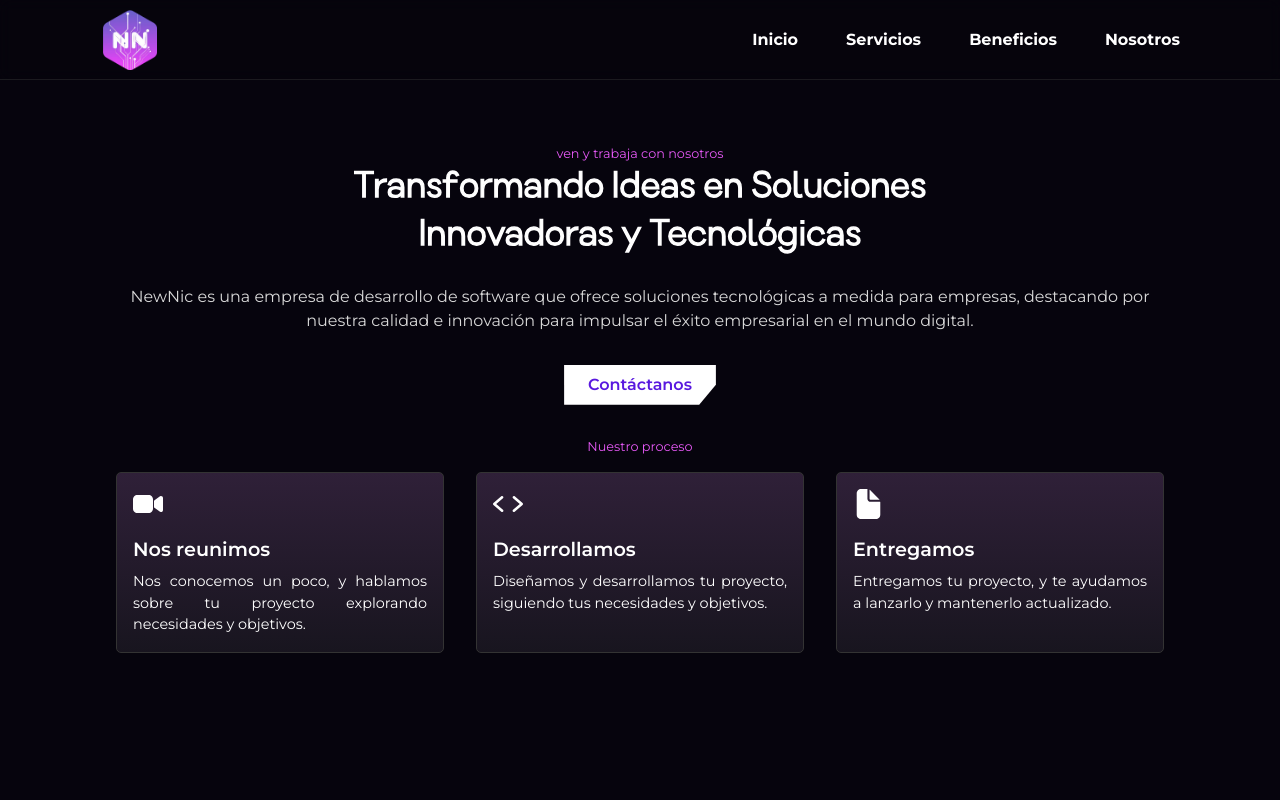
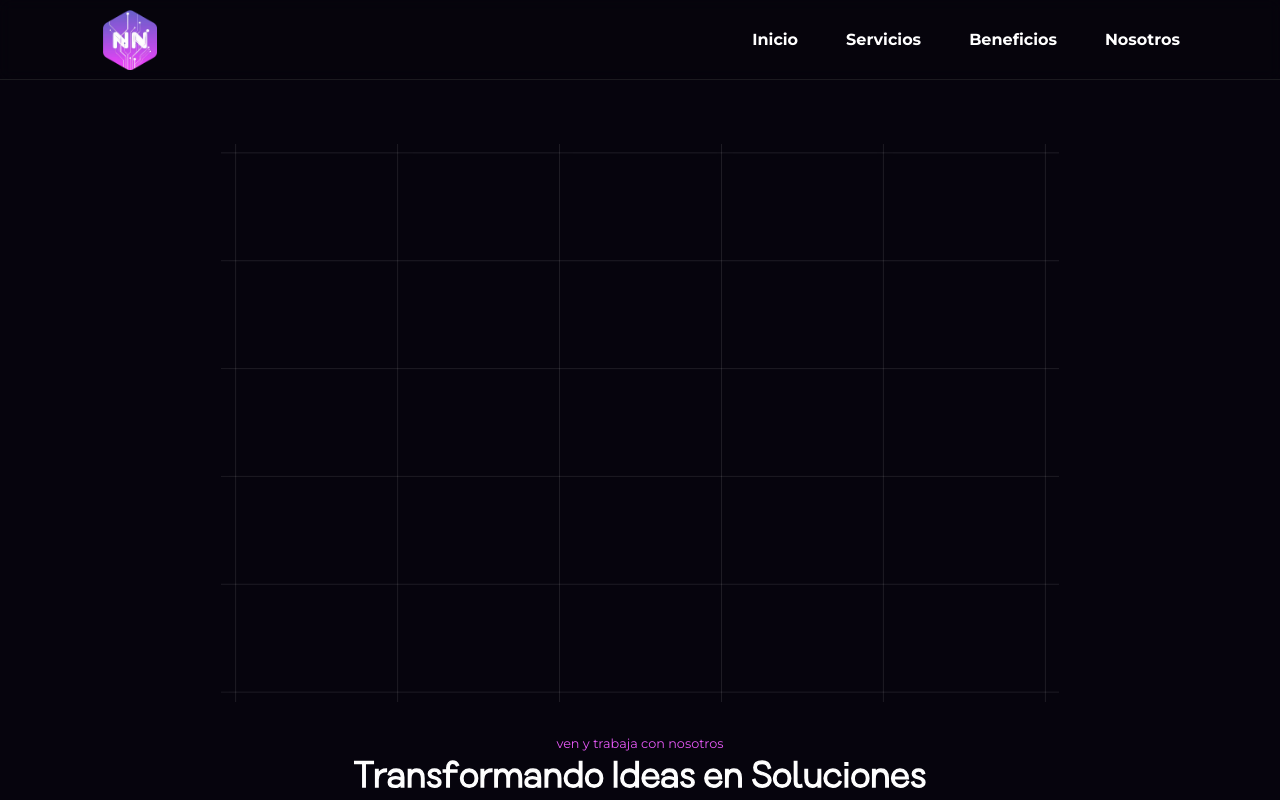
Before and after one commit to francisco-JGC/newnic.tech, a Next.js app: page / in a window 1280 px wide. Shown: the top 800 px of the page. Built offline with nearby package versions, Linux system fonts and the light colour scheme.

Commit message:
feat: Add lazy loading for background image in SectionPage component

```diff
--- a/src/components/SectionPage/index.js
+++ b/src/components/SectionPage/index.js
@@ -1,6 +1,8 @@
 import './index.scss'
 
 import { TitleSection } from '../TitleSection'
+import Image from 'next/image'
+import backgroundBlock from '@/assets/images/background-section.webp'
 export const SectionPage = ({
   title,
   description,
@@ -11,6 +13,9 @@ export const SectionPage = ({
   return (
     <div className={`section-page`}>
       <section className={`section-page-content ${className}`}>
+        <div className="section-page-background">
+          <Image src={backgroundBlock} alt={title} />
+        </div>
         <TitleSection title={title} description={description} small={small} />
         {children}
       </section>
```
